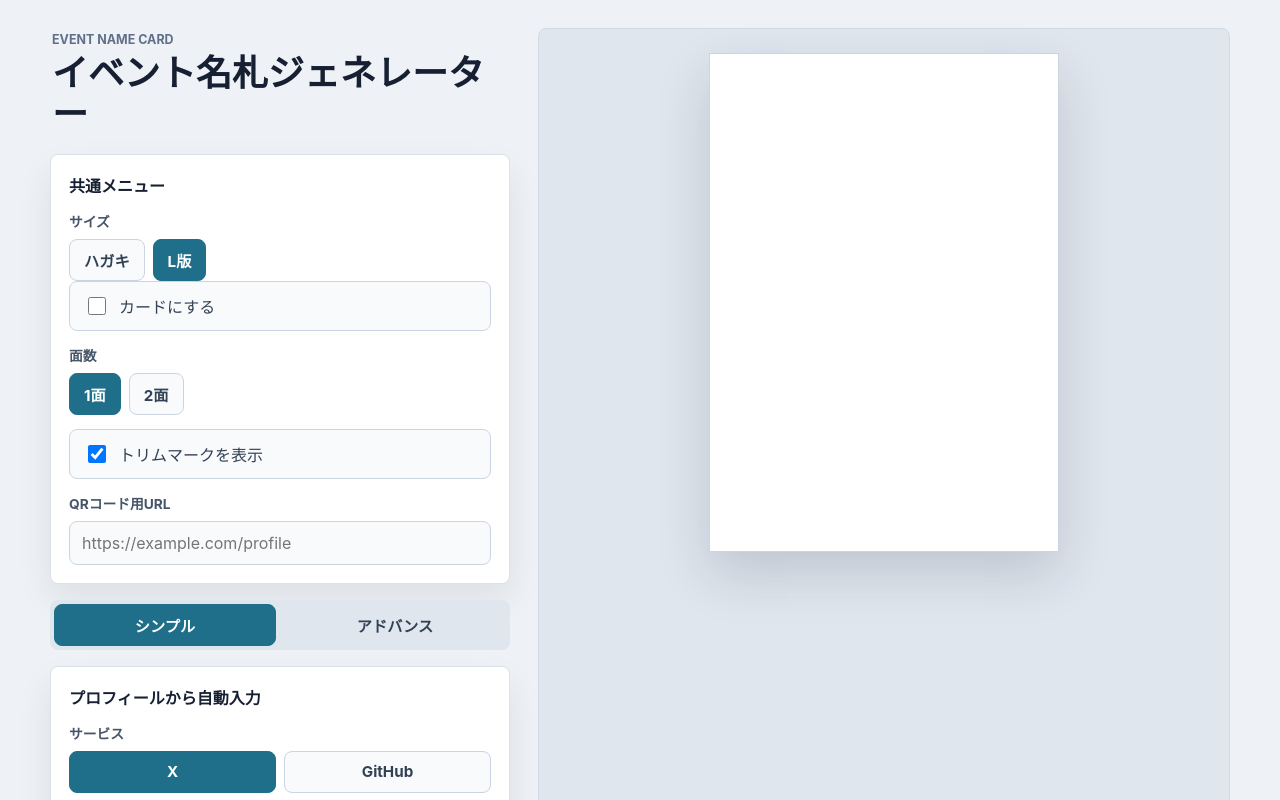
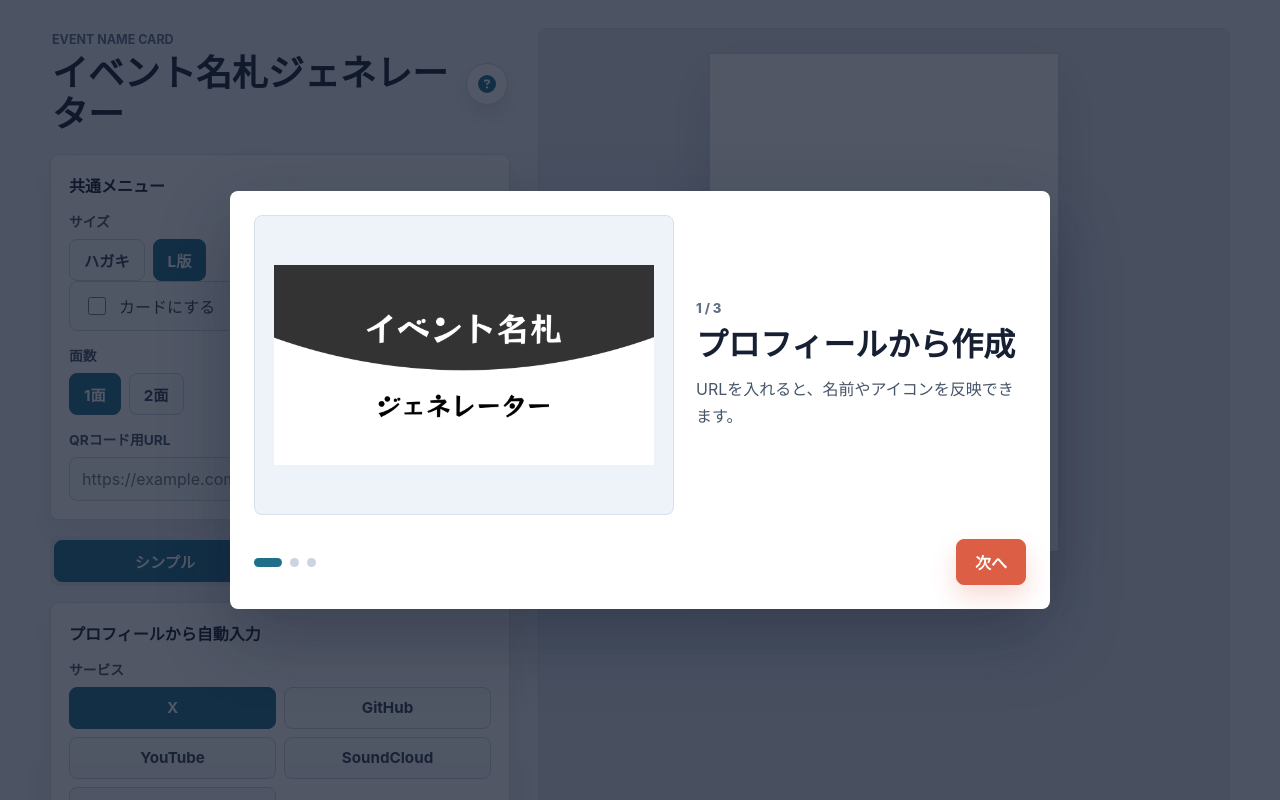
Before and after one commit to vandojapan/vitejs-vite-afnwkiob, a React (Vite) app: page / in a window 1280 px wide. Shown: the top 800 px of the page. Built offline with nearby package versions, Linux system fonts and the light colour scheme; a web font is replaced by a local one.

Commit message:
added modal

```diff
--- a/src/App.css
+++ b/src/App.css
@@ -25,7 +25,15 @@
 }
 
 .app-header {
+  display: flex;
+  align-items: center;
+  justify-content: space-between;
+  gap: 14px;
   padding: 4px 2px 2px;
+}
+
+.app-header > div {
+  min-width: 0;
 }
 
 .eyebrow {
@@ -40,6 +48,34 @@
   margin: 0;
   font-size: clamp(1.65rem, 3vw, 2.25rem);
   line-height: 1.15;
+}
+
+.help-button {
+  display: inline-flex;
+  flex: 0 0 auto;
+  align-items: center;
+  justify-content: center;
+  width: 42px;
+  height: 42px;
+  padding: 0;
+  color: #1f6f8b;
+  background: #ffffff;
+  border: 1px solid #cbd5e1;
+  border-radius: 999px;
+  cursor: pointer;
+  box-shadow: 0 10px 22px rgba(24, 34, 51, 0.1);
+}
+
+.help-button svg {
+  width: 18px;
+  height: 18px;
+  fill: currentColor;
+}
+
+.help-button:hover {
+  color: #ffffff;
+  background: #1f6f8b;
+  border-color: #1f6f8b;
 }
 
 .panel {
@@ -139,6 +175,22 @@ input[type="file"] {
 .checkbox-field input {
   width: 18px;
   height: 18px;
+}
+
+.trim-mark-field {
+  animation: trim-mark-enter 180ms ease-out both;
+}
+
+@keyframes trim-mark-enter {
+  from {
+    opacity: 0;
+    transform: translateY(-8px);
+  }
+
+  to {
+    opacity: 1;
+    transform: translateY(0);
+  }
 }
 
 .segmented,
@@ -304,6 +356,98 @@ input[type="file"] {
   background: rgba(15, 23, 42, 0.72);
 }
 
+.onboarding-modal {
+  width: min(820px, 100%);
+  max-height: calc(100vh - 40px);
+  overflow: hidden;
+  background: #ffffff;
+  border-radius: 8px;
+  box-shadow: 0 28px 70px rgba(15, 23, 42, 0.32);
+}
+
+.onboarding-track {
+  display: flex;
+  transition: transform 260ms ease;
+}
+
+.onboarding-slide {
+  display: grid;
+  flex: 0 0 100%;
+  grid-template-columns: minmax(0, 1.12fr) minmax(240px, 0.88fr);
+  gap: 22px;
+  align-items: center;
+  padding: 24px;
+}
+
+.onboarding-image-frame {
+  display: flex;
+  align-items: center;
+  justify-content: center;
+  min-height: 300px;
+  padding: 18px;
+  background: #edf3f8;
+  border: 1px solid #d7e1eb;
+  border-radius: 8px;
+}
+
+.onboarding-image-frame img {
+  display: block;
+  width: min(100%, 380px);
+  max-height: 360px;
+  object-fit: contain;
+}
+
+.onboarding-copy {
+  min-width: 0;
+}
+
+.onboarding-step {
+  margin: 0 0 10px;
+  color: #607089;
+  font-size: 0.82rem;
+  font-weight: 800;
+}
+
+.onboarding-copy h2 {
+  margin: 0 0 12px;
+  color: #172033;
+  font-size: clamp(1.45rem, 3vw, 2rem);
+  line-height: 1.2;
+}
+
+.onboarding-copy p:last-child {
+  margin: 0;
+  color: #475569;
+  font-size: 1rem;
+  line-height: 1.7;
+}
+
+.onboarding-footer {
+  display: flex;
+  align-items: center;
+  justify-content: space-between;
+  gap: 16px;
+  padding: 0 24px 24px;
+}
+
+.onboarding-dots {
+  display: flex;
+  gap: 8px;
+}
+
+.onboarding-dots span {
+  width: 9px;
+  height: 9px;
+  background: #cbd5e1;
+  border-radius: 999px;
+  transition: width 180ms ease, background 180ms ease;
+}
+
+.onboarding-dots span.is-active {
+  width: 28px;
+  background: #1f6f8b;
+}
+
 .crop-modal {
   width: min(520px, 100%);
   padding: 20px;
@@ -332,6 +476,15 @@ input[type="file"] {
   .preview-pane {
     padding: 16px;
   }
+
+  .onboarding-slide {
+    grid-template-columns: 1fr;
+    gap: 18px;
+  }
+
+  .onboarding-image-frame {
+    min-height: 260px;
+  }
 }
 
 @media (max-width: 520px) {
@@ -353,4 +506,29 @@ input[type="file"] {
   .actions .app-button {
     flex: 1 1 calc(50% - 8px);
   }
+
+  .modal-backdrop {
+    padding: 12px;
+  }
+
+  .onboarding-modal {
+    max-height: calc(100vh - 24px);
+  }
+
+  .onboarding-slide {
+    padding: 16px;
+  }
+
+  .onboarding-image-frame {
+    min-height: 210px;
+    padding: 12px;
+  }
+
+  .onboarding-copy h2 {
+    font-size: 1.35rem;
+  }
+
+  .onboarding-footer {
+    padding: 0 16px 16px;
+  }
 }
--- a/src/App.jsx
+++ b/src/App.jsx
@@ -53,15 +53,44 @@ const PROFILE_SERVICES = [
   { id: "niconico", label: "ニコニコ動画" },
 ];
 
+const ONBOARDING_STORAGE_KEY = "event-namecard-onboarding-seen";
+
+const ONBOARDING_SLIDES = [
+  {
+    title: "プロフィールから作成",
+    text: "URLを入れると、名前やアイコンを反映できます。",
+    image: "/card.png",
+  },
+  {
+    title: "見た目を調整",
+    text: "画像、色、フォント、サブテキストを整えられます。",
+    image: "/card.png",
+  },
+  {
+    title: "PNGで保存",
+    text: "生成した名札は保存や共有に使えます。",
+    image: "/card.png",
+  },
+];
+
 const formatProfileSubText = (profile, service) => {
   if (service === "github") {
     return "";
+  }
+
+  if (service === "niconico") {
+    return /^\d+$/.test(profile.profileId || "") ? profile.profileId : "";
+  }
+
+  if (service === "soundcloud") {
+    return profile.profileId || profile.handle || getProfileHandle(profile);
   }
 
   const candidates = [
     profile.screenName,
     profile.handle,
     profile.username,
+    getProfileHandle(profile) ? `@${getProfileHandle(profile)}` : "",
   ].filter(Boolean);
 
   const screenName = candidates.find((value) => value.startsWith("@"));
@@ -70,15 +99,54 @@ const formatProfileSubText = (profile, service) => {
     return screenName;
   }
 
-  if (service === "niconico" && /^\d+$/.test(profile.profileId || "")) {
-    return profile.profileId;
+  return "";
+};
+
+const getProfileHandle = (profile) => {
+  const handle =
+    profile.profileId
+    || profile.handle
+    || profile.username
+    || profile.screenName
+    || "";
+
+  if (handle) {
+    return handle.replace(/^@/, "");
   }
 
-  if (service === "soundcloud") {
-    return profile.profileId || profile.handle || "";
+  if (!profile.sourceUrl) {
+    return "";
   }
 
+  try {
+    const url = new URL(profile.sourceUrl);
+    const firstPathPart = url.pathname.split("/").filter(Boolean)[0] || "";
+
+    return decodeURIComponent(firstPathPart.replace(/^@/, ""));
+  } catch {
     return "";
+  }
+};
+
+const getFallbackProfileName = (profile, service) => {
+  if (service !== "x") {
+    return "";
+  }
+
+  return getProfileHandle(profile);
+};
+
+const getFallbackIconUrls = (profile, service) => {
+  const handle = getProfileHandle(profile);
+
+  if (service !== "x" || !handle) {
+    return [];
+  }
+
+  return [
+    `https://unavatar.io/x/${encodeURIComponent(handle)}`,
+    `https://unavatar.io/twitter/${encodeURIComponent(handle)}`,
+  ];
 };
 
 const normalizeFontFamily = (cssFontFamily) => {
@@ -142,6 +210,14 @@ function App() {
     aspect: 1,
   });
   const [isFetchingProfile, setIsFetchingProfile] = useState(false);
+  const [showOnboarding, setShowOnboarding] = useState(() => {
+    try {
+      return localStorage.getItem(ONBOARDING_STORAGE_KEY) !== "true";
+    } catch {
+      return true;
+    }
+  });
+  const [onboardingSlide, setOnboardingSlide] = useState(0);
   const [statusMessage, setStatusMessage] = useState("");
 
   const selectedPaper = PAPER_SIZES[paperSize];
@@ -353,9 +429,18 @@ function App() {
       }
 
       const profile = JSON.parse(responseText);
-      const nextName = profile.name || profile.title || profile.displayName;
-      const nextIconUrl =
-        profile.iconUrl || profile.avatarUrl || profile.image || profile.icon;
+      const nextName =
+        profile.name
+        || profile.title
+        || profile.displayName
+        || getFallbackProfileName(profile, profileService);
+      const iconCandidates = [
+        profile.iconUrl,
+        profile.avatarUrl,
+        profile.image,
+        profile.icon,
+        ...getFallbackIconUrls(profile, profileService),
+      ].filter(Boolean);
       const nextSubText = formatProfileSubText(profile, profileService);
 
       if (nextName) {
@@ -369,9 +454,9 @@ function App() {
       let iconWarning = "";
       let appliedIconColor = false;
 
-      if (nextIconUrl) {
+      for (const iconUrl of iconCandidates) {
         try {
-          const image = await loadImage(nextIconUrl);
+          const image = await loadImage(iconUrl);
           const iconColor = getColorFromIcon(image);
           setIconImage(image);
 
@@ -379,6 +464,9 @@ function App() {
             setBgColor(iconColor);
             appliedIconColor = true;
           }
+
+          iconWarning = "";
+          break;
         } catch (error) {
           iconWarning =
             error instanceof Error
@@ -898,13 +986,44 @@ function App() {
     reader.readAsDataURL(file);
   };
 
+  const closeOnboarding = () => {
+    try {
+      localStorage.setItem(ONBOARDING_STORAGE_KEY, "true");
+    } catch {
+      // ignore storage failures
+    }
+
+    setShowOnboarding(false);
+  };
+
+  const openOnboarding = () => {
+    setOnboardingSlide(0);
+    setShowOnboarding(true);
+  };
+
   return (
     <main className="app-shell">
       <section className="workspace">
         <div className="control-pane">
           <header className="app-header">
+            <div>
               <p className="eyebrow">Event name card</p>
               <h1>イベント名札ジェネレーター</h1>
+            </div>
+            <button
+              aria-label="初回ガイドを表示"
+              className="help-button"
+              onClick={openOnboarding}
+              type="button"
+            >
+              <svg
+                aria-hidden="true"
+                focusable="false"
+                viewBox="0 0 512 512"
+              >
+                <path d="M256 512A256 256 0 1 0 256 0a256 256 0 1 0 0 512zM169.8 165.3c7.9-22.3 29.1-37.3 52.8-37.3h58.3c34.9 0 63.1 28.3 63.1 63.1c0 22.6-12.1 43.5-31.7 54.8L280 264.4c-.2 13-10.9 23.6-24 23.6c-13.3 0-24-10.7-24-24v-13.5c0-8.6 4.6-16.5 12.1-20.8l44.3-25.4c4.7-2.7 7.6-7.7 7.6-13.1c0-8.4-6.8-15.1-15.1-15.1h-58.3c-3.4 0-6.4 2.1-7.5 5.3l-.4 1.2c-4.4 12.5-18.2 19-30.6 14.6s-19-18.2-14.6-30.6l.4-1.2zM224 352a32 32 0 1 1 64 0a32 32 0 1 1 -64 0z" />
+              </svg>
+            </button>
           </header>
 
           <section className="panel">
@@ -953,7 +1072,8 @@ function App() {
               </div>
             </div>
 
-            <label className="field-group checkbox-field">
+            {useCardStyle && (
+              <label className="field-group checkbox-field trim-mark-field">
                 <input
                   checked={showTrimMarks}
                   onChange={(event) => setShowTrimMarks(event.target.checked)}
@@ -961,6 +1081,7 @@ function App() {
                 />
                 <span>トリムマークを表示</span>
               </label>
+            )}
 
             <label className="field-group">
               <span className="field-label">QRコード用URL</span>
@@ -1150,6 +1271,65 @@ function App() {
           </div>
         </div>
       )}
+
+      {showOnboarding && (
+        <div className="modal-backdrop">
+          <section
+            aria-label="初回ガイド"
+            className="onboarding-modal"
+          >
+            <div
+              className="onboarding-track"
+              style={{ transform: `translateX(-${onboardingSlide * 100}%)` }}
+            >
+              {ONBOARDING_SLIDES.map((slide, index) => (
+                <article className="onboarding-slide" key={slide.title}>
+                  <div className="onboarding-image-frame">
+                    <img alt="" src={slide.image} />
+                  </div>
+
+                  <div className="onboarding-copy">
+                    <p className="onboarding-step">
+                      {index + 1} / {ONBOARDING_SLIDES.length}
+                    </p>
+                    <h2>{slide.title}</h2>
+                    <p>{slide.text}</p>
+                  </div>
+                </article>
+              ))}
+            </div>
+
+            <div className="onboarding-footer">
+              <div className="onboarding-dots" aria-hidden="true">
+                {ONBOARDING_SLIDES.map((slide, index) => (
+                  <span
+                    className={onboardingSlide === index ? "is-active" : ""}
+                    key={slide.title}
+                  />
+                ))}
+              </div>
+
+              {onboardingSlide < ONBOARDING_SLIDES.length - 1 ? (
+                <button
+                  className="app-button"
+                  onClick={() => setOnboardingSlide((current) => current + 1)}
+                  type="button"
+                >
+                  次へ
+                </button>
+              ) : (
+                <button
+                  className="app-button"
+                  onClick={closeOnboarding}
+                  type="button"
+                >
+                  閉じる
+                </button>
+              )}
+            </div>
+          </section>
+        </div>
+      )}
     </main>
   );
 }
```
Also changed, not shown: workers/profile-worker.js (+83 -39 lines). Lines whose indentation alone changed are shown as unchanged.
